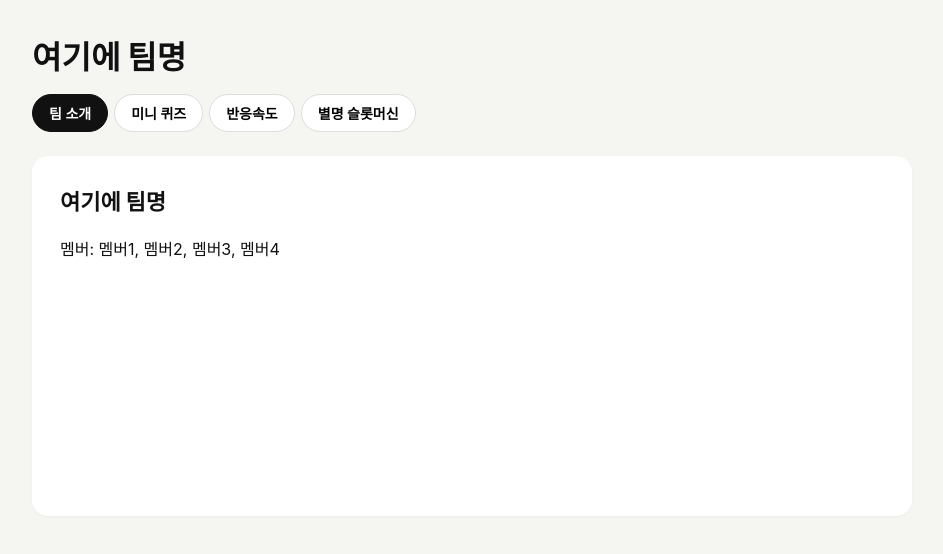
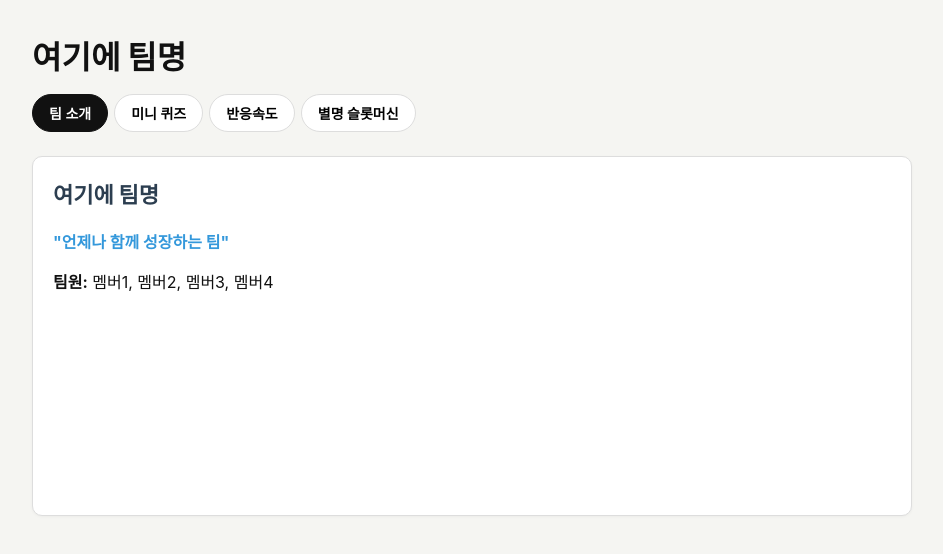
Before and after one commit to danlee-dev/next-session12, a React (Vite) app: page / in a window 1280 px wide. Shown: the top 554 px of the page, without its empty margins (168-1111 px from the left). Built offline with nearby package versions, Linux system fonts and the light colour scheme.

Commit message:
팀 소개

```diff
--- a/src/sections/TeamIntro.jsx
+++ b/src/sections/TeamIntro.jsx
@@ -1,19 +1,60 @@
-// ─────────────────────────────────────────────
-//  TeamIntro — 팀 소개 (자율)
-//  담당자: ____________
-// ─────────────────────────────────────────────
+// React에서 상태 관리와 생명주기 기능을 사용하기 위해 Hook을 불러옵니다.
+import { useState, useEffect } from "react";
 
-import { useState, useEffect } from 'react'
+// 부모 컴포넌트로부터 팀 이름(teamName)과 멤버 명단(members)을 전달받습니다.
+function TeamIntro({ teamName, members }) {
+  // 팀의 모토나 슬로건들을 배열 형태로 저장합니다.
+  const slogans = [
+    "혁신을 꿈꾸는 우리",
+    "언제나 함께 성장하는 팀",
+    "최고의 코드를 만드는 중",
+  ];
 
-function TeamIntro({ teamName, members }) {
-  // TODO: 팀원이 채움
+  // 현재 화면에 보여줄 슬로건의 인덱스를 관리하는 상태(state)입니다. (useState 활용)
+  const [index, setIndex] = useState(0);
 
+  // 컴포넌트가 나타날 때 3초마다 슬로건 인덱스를 변경하는 타이머를 설정합니다. (useEffect 활용)
+  useEffect(() => {
+    // 3000ms(3초)마다 실행되는 인터벌 함수를 생성합니다.
+    const timer = setInterval(() => {
+      // 이전 인덱스 값에 1을 더하고, 배열 길이를 넘지 않게 나머지 연산(%)을 사용합니다.
+      setIndex((prevIndex) => (prevIndex + 1) % slogans.length);
+    }, 3000);
+
+    // 컴포넌트가 사라질 때 타이머를 제거하여 메모리 누수를 방지합니다.
+    return () => clearInterval(timer);
+    // 의존성 배열에 slogans.length를 넣어 데이터 변경에 대응합니다.
+  }, [slogans.length]);
+
+  // 실제 브라우저에 렌더링될 HTML 구조를 반환합니다.
   return (
-    <section className="card">
-      <h2>{teamName}</h2>
-      <p>멤버: {members.join(', ')}</p>
+    // 전체 섹션을 감싸는 카드 스타일의 컨테이너입니다.
+    <section
+      className="card"
+      style={{
+        padding: "20px",
+        border: "1px solid #ddd",
+        borderRadius: "10px",
+      }}
+    >
+      {/* props로 받은 팀 이름을 제목으로 표시합니다. */}
+      <h2 style={{ color: "#2c3e50" }}>{teamName}</h2>
+
+      {/* useEffect와 useState로 매번 바뀌는 슬로건을 보여주는 강조 영역입니다. */}
+      <div
+        className="slogan-box"
+        style={{ margin: "15px 0", fontWeight: "bold", color: "#3498db" }}
+      >
+        <p>"{slogans[index]}"</p>
+      </div>
+
+      {/* props로 받은 멤버 배열을 쉼표로 구분된 문자열로 변환하여 출력합니다. */}
+      <p>
+        <strong>팀원:</strong> {members.join(", ")}
+      </p>
     </section>
-  )
+  );
 }
 
-export default TeamIntro
+// 다른 파일에서 이 컴포넌트를 사용할 수 있도록 내보냅니다.
+export default TeamIntro;
```
